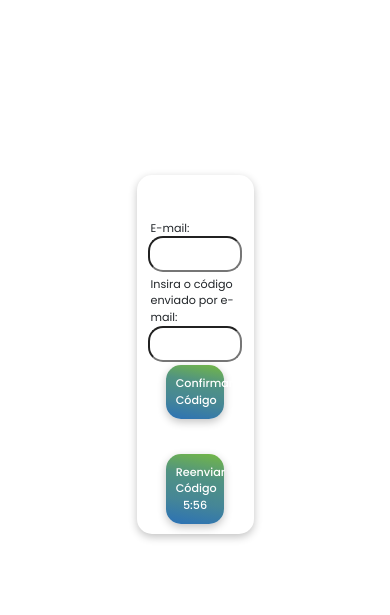
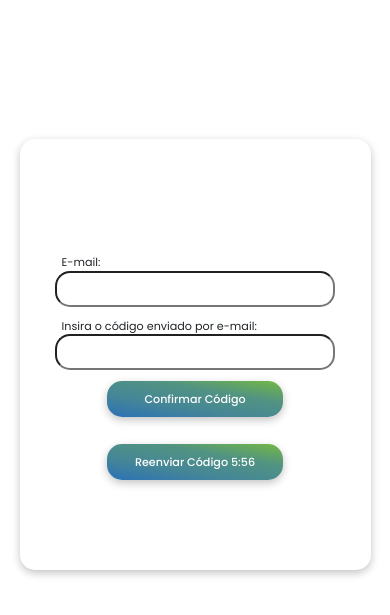
Before and after one commit to devSLT/ParceirosNeedFarma, a plain HTML site: page pages/site/codeVerificar.html in a window 390 px wide. Shown: the part 131-746 px from the top of the page. Drawn offline with nearby package versions, Linux system fonts and the light colour scheme.

Commit message:
Falta responsivo ADM

```diff
--- a/pages/site/codeVerificar.html
+++ b/pages/site/codeVerificar.html
@@ -13,7 +13,7 @@
 <body>
     <header>
         <div class="header">
-            <a href="./index.html"><img src="../../images/logo/logo-needfarma-svg.svg" alt="logo needFarma"></a>
+            <a href="https://parceiros-need-farma.vercel.app/"><img src="../../images/logo/logo-needfarma-svg.svg" alt="logo needFarma"></a>
         </div>
     </header>
     <main>
--- a/styles/codeChangePass.css
+++ b/styles/codeChangePass.css
@@ -167,3 +167,19 @@ main {
     scale: 1.03;
     box-shadow: rgba(0, 0, 0, 0.35) 0px 5px 15px;
 }
+
+@media screen and (max-width:1280px){
+    .boxVerCode{
+        width: 70%;
+        height: 40%;
+    }
+
+    .boxVerCode form {
+        width: 100%;
+        height: 50%;
+        display: flex;
+        flex-direction: column;
+        justify-content: center;
+        align-items: center;
+    }
+}
--- a/styles/codeVerificar.css
+++ b/styles/codeVerificar.css
@@ -167,3 +167,27 @@ main {
     scale: 1.03;
     box-shadow: rgba(0, 0, 0, 0.35) 0px 5px 15px;
 }
+
+@media screen and (max-width:1280px){
+    .boxVerCode{
+        width: 70%;
+        height: 60%;
+    }
+
+    .boxVerCode form {
+        width: 100%;
+        height: 60%;
+    }
+}
+
+
+@media screen and (max-width:800px){
+    .boxVerCode{
+        width: 90%;
+        height: 60%;
+    }
+
+    .boxVerCode form {
+        height: 50%;
+    }
+}
```
Also changed, not shown: index.html (+2 -2 lines), pages/site/codeChagePass.html (+1 -1 lines), pages/site/login.html (+1 -1 lines).
